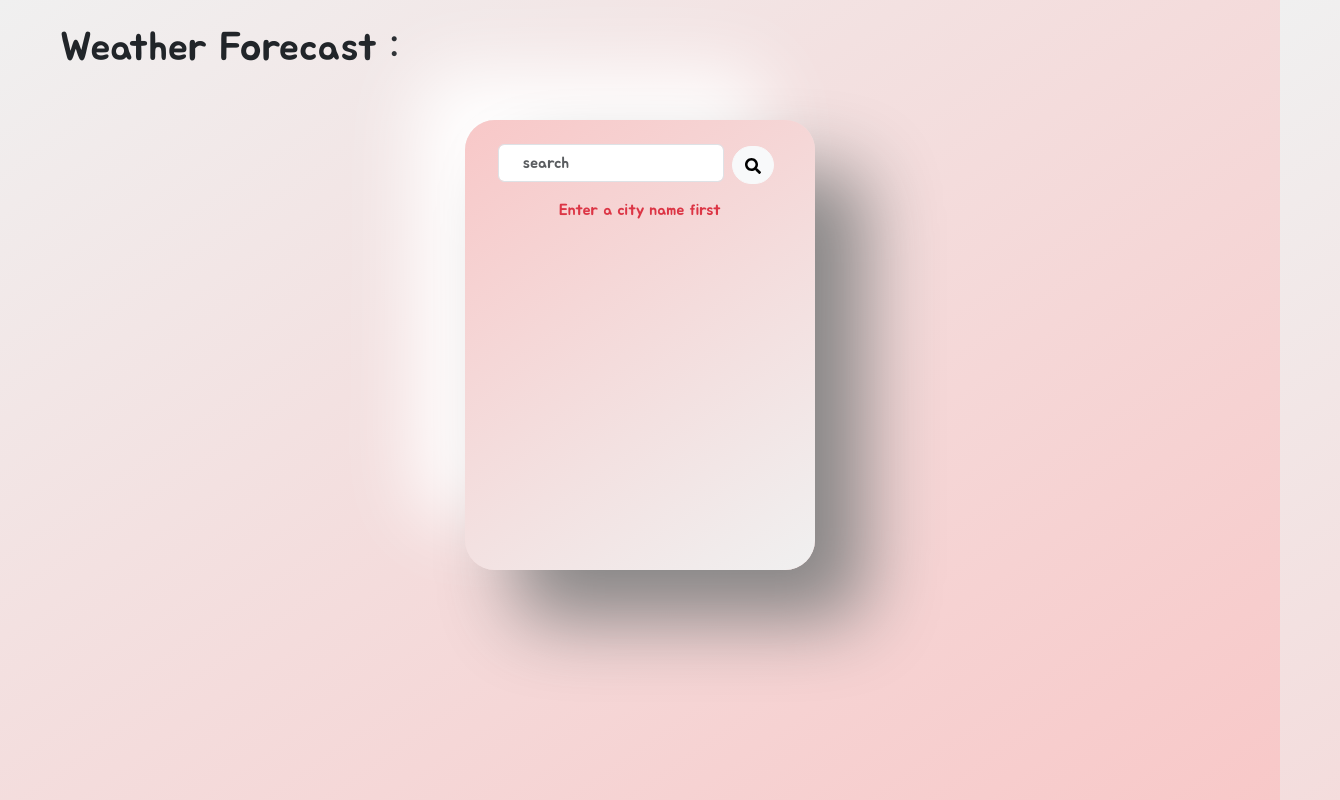
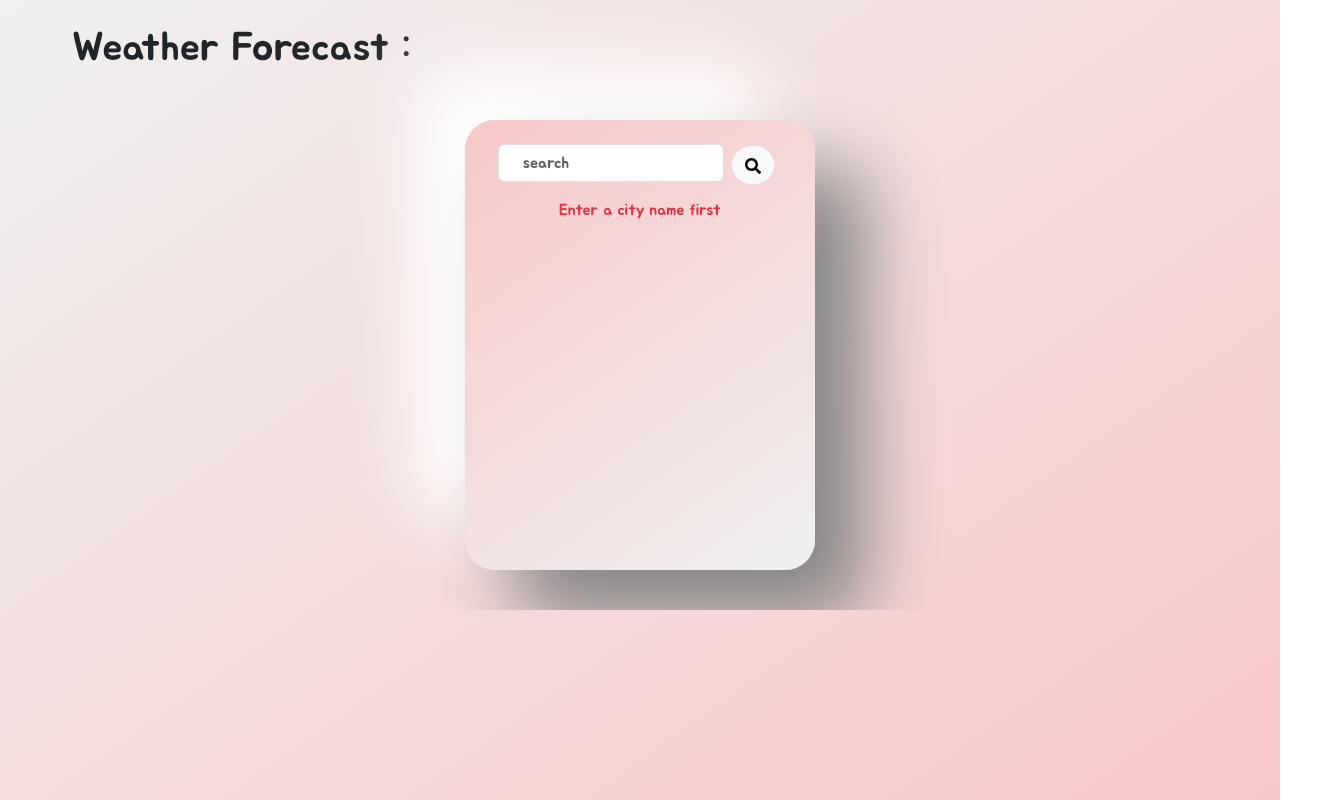
Before and after one commit to Itz-Thunder/Weather_App, a React (Vite) app: page / in a window 1280 px wide. Shown: the whole page, 1340 px wide, since content can reach past the window. Built offline with nearby package versions, Linux system fonts and the light colour scheme; no server answers; a web font is replaced by a local one.

Commit message:
Update App.jsx

```diff
--- a/src/App.jsx
+++ b/src/App.jsx
@@ -7,7 +7,7 @@ const App = () => {
   return (
     <>
     <BrowserRouter>
-    <div className="container-fluid p-0">
+    <div className="container-fluid overflow-x-hidden">
     <Routes>
       <Route path="/" element={<Home />} />
     </Routes>
```
